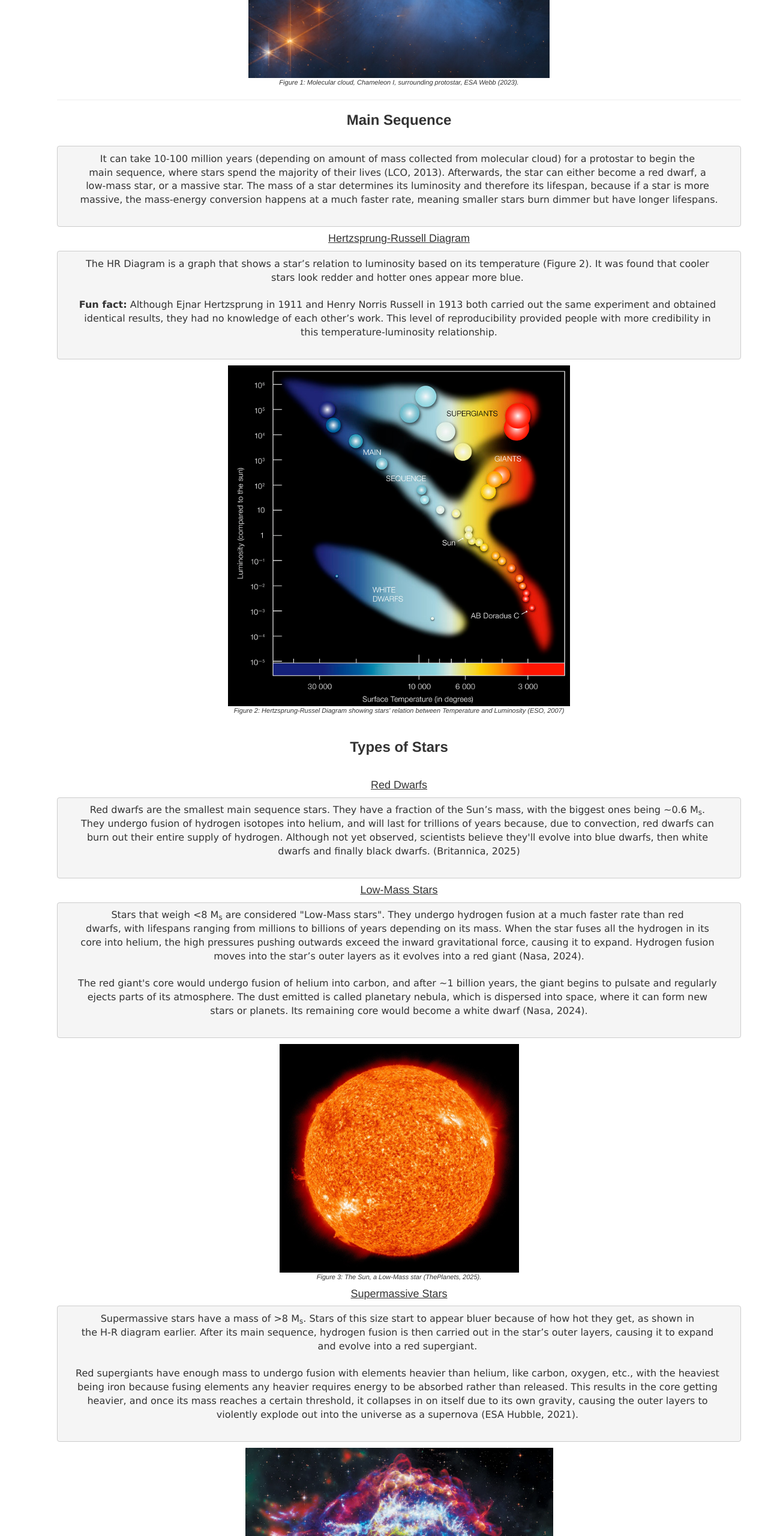
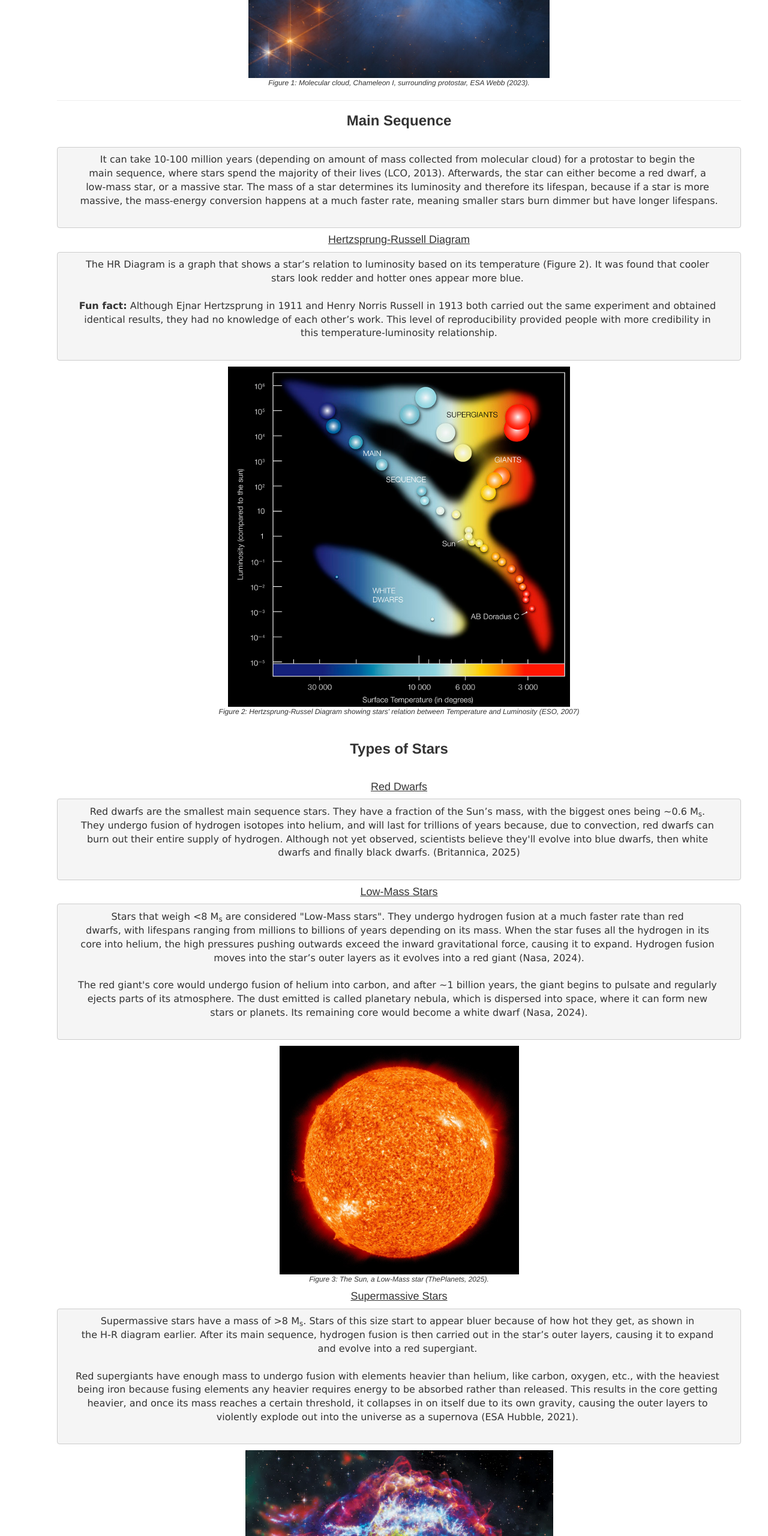
Before and after one commit to Almeezy82/FY6912138, a plain HTML site: page index.html in a window 1280 px wide. Shown: the part 1920-4480 px from the top of the page at 60% size. Drawn offline with nearby package versions, Linux system fonts and the light colour scheme.

Commit message:
changing figure caption size

```diff
--- a/index.html
+++ b/index.html
@@ -277,7 +277,7 @@ It continues pulling in matter from the rest of the cloud around it, causing its
 
           <figure style="text-align: center;">
             <img src="Molecular Cloud, Chamelion I.jpg" alt="Molecular Dust Cloud and Protostar" style="Width:44%">
-            <figcaption style="font-size: 11px;"><i>Figure 1: Molecular cloud, Chameleon I, surrounding protostar, ESA Webb (2023).</i></figcaption>
+            <figcaption style="font-size: 12px;"><i>Figure 1: Molecular cloud, Chameleon I, surrounding protostar, ESA Webb (2023).</i></figcaption>
           </figure>
 
 <hr>
@@ -303,7 +303,7 @@ this temperature-luminosity relationship.
 
         <figure style="text-align: center;">
           <img src="Hertzsprung-Russell Diagram.jpg" alt="Hertzsprung-Russell Diagram" style="Width:50%">
-          <figcaption style="font-size: 11px;"><i>Figure 2: Hertzsprung-Russel Diagram showing stars' relation between Temperature and Luminosity (ESO, 2007)</i></figcaption>
+          <figcaption style="font-size: 12px;"><i>Figure 2: Hertzsprung-Russel Diagram showing stars' relation between Temperature and Luminosity (ESO, 2007)</i></figcaption>
         </figure>
 
 <br>
@@ -332,7 +332,7 @@ stars or planets. Its remaining core would become a white dwarf (Nasa, 2024).
 
           <figure style="text-align: center;">
             <img src="the-sun.png" alt="The Sun" style="Width:35%">
-            <figcaption style="font-size: 11px;"><i>Figure 3: The Sun, a Low-Mass star (ThePlanets, 2025).</i></figcaption>
+            <figcaption style="font-size: 12px;"><i>Figure 3: The Sun, a Low-Mass star (ThePlanets, 2025).</i></figcaption>
           </figure>
 
         <h4 id="SupermassiveStars"><u>Supermassive Stars</u></h4>
@@ -349,7 +349,7 @@ violently explode out into the universe as a supernova (ESA Hubble, 2021).
 
           <figure style="text-align: center;">
             <img src="JWST Supernova.webp" alt="Supernova" style="Width:45%">
-            <figcaption style="font-size: 11px;"><i>Figure 4: JWST's image of supernova (Scientific American, 2025).</i></figcaption>
+            <figcaption style="font-size: 12px;"><i>Figure 4: JWST's image of supernova (Scientific American, 2025).</i></figcaption>
           </figure>
 
 <hr>
@@ -378,7 +378,7 @@ million tons!</u> (DOE, 2022).
 
 		<figure style="text-align: center;">
             <img src="Pulsar.png" alt="Pulsar" style="Width:45%">
-            <figcaption style="font-size: 11px;"><i>Figure 5: Radiating pulsar (SciTechDaily, 2022).</i></figcaption>
+            <figcaption style="font-size: 12px;"><i>Figure 5: Radiating pulsar (SciTechDaily, 2022).</i></figcaption>
           </figure>
 
         <h4 id="Conclusion"><u>In Conclusion...</u></h4>
```
